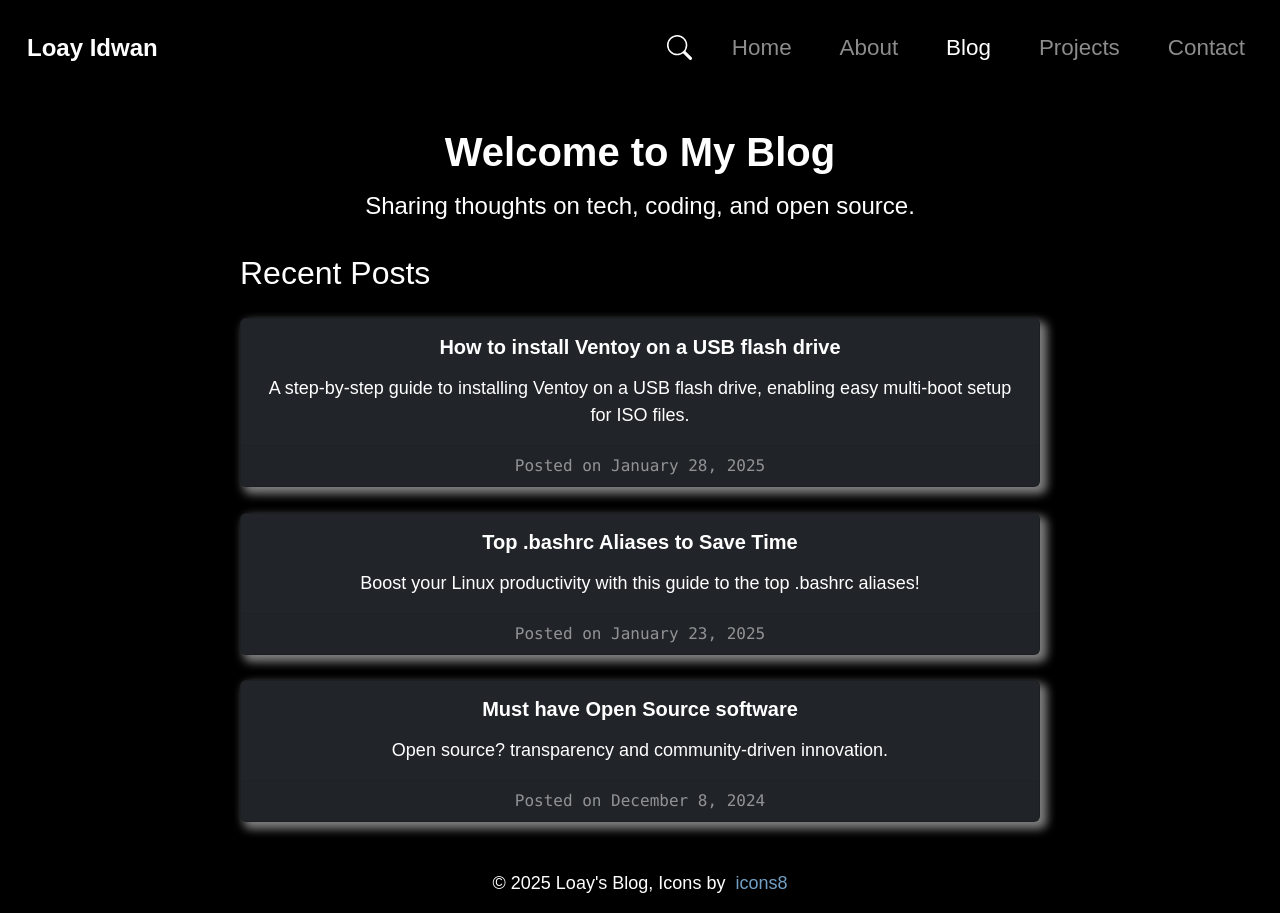
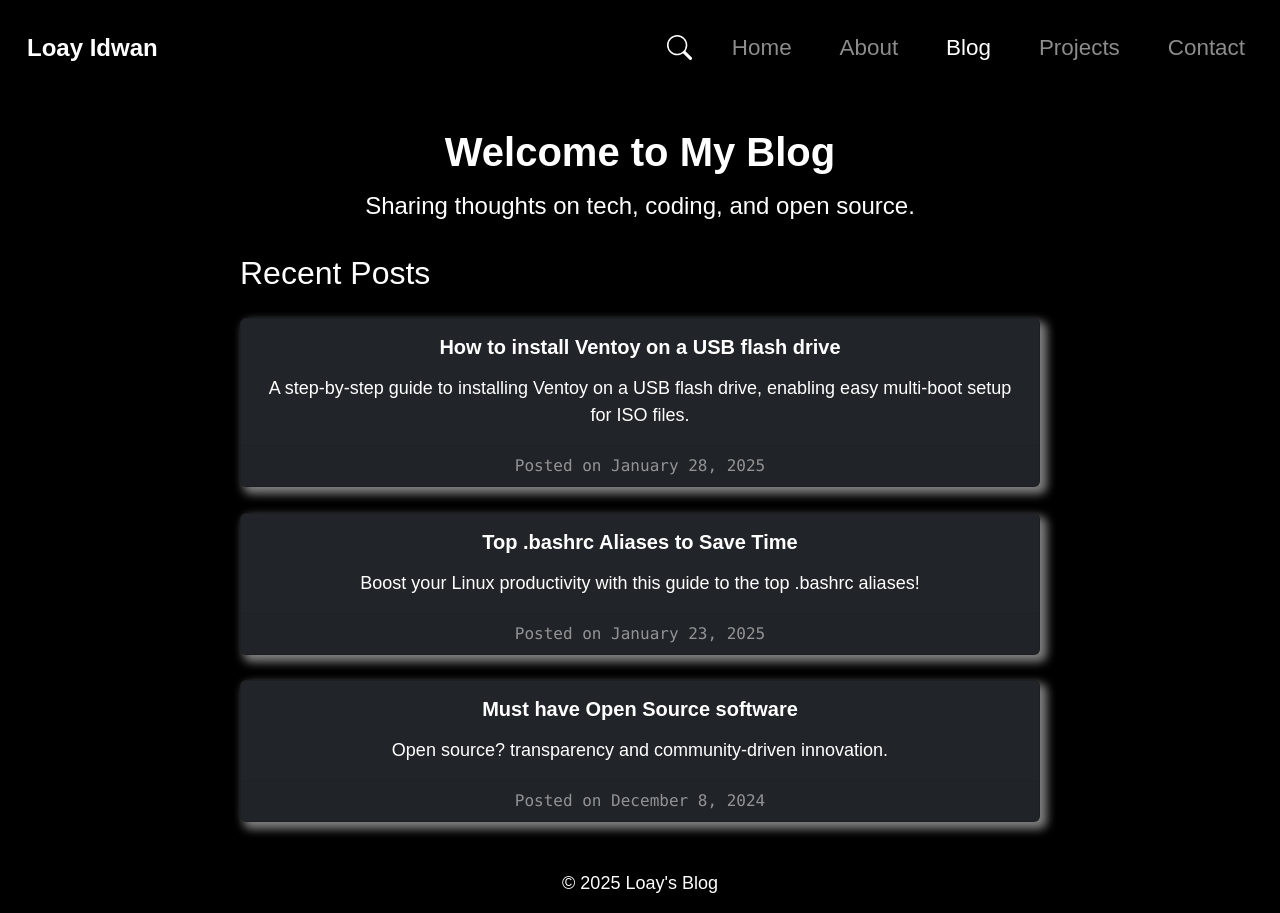
Before and after one commit to lidwan/blog, a React (Vite) app: page /#/ in a window 1280 px wide. Built offline with nearby package versions, Linux system fonts and the light colour scheme.

Commit message:
Removed "icons by" in footer

```diff
--- a/src/components/Footer/Footer.jsx
+++ b/src/components/Footer/Footer.jsx
@@ -4,7 +4,7 @@ function Footer() {
     const currentYear = new Date().getFullYear();
 
     return (
-        <p className="footer">&copy; {currentYear} Loay&#39;s Blog, Icons by &nbsp;<a href="https://icons8.com">icons8</a></p>
+        <p className="footer">&copy; {currentYear} Loay&#39;s Blog</p>
     )
 }
 
```
